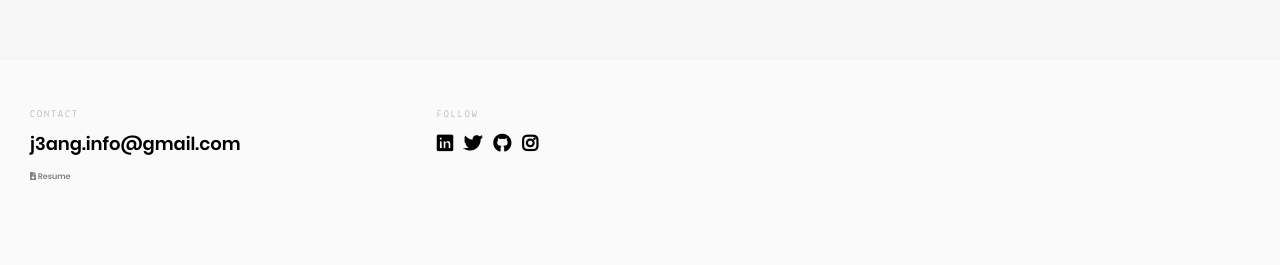
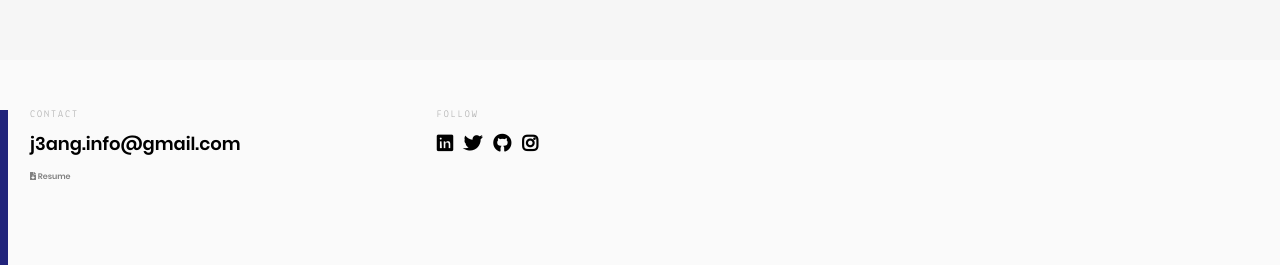
Before and after one commit to jwang206/j3ang, a Jekyll site: the page built from _posts/projects/2018-10-26-Ustar.md, in a window 1280 px wide. Shown: the part 632-897 px from the top of the page. Built offline with Jekyll 4.4.1, drawn with Linux system fonts in a browser that asks for light colours; nearby versions of some CDN libraries.

Commit message:
add footer overlay

```diff
--- a/_includes/footer.html
+++ b/_includes/footer.html
@@ -1,4 +1,5 @@
 <footer class="footer">
+	<div id="corner-overlay"></div>
 	<div class="container">
 		<section class="contact">
 			<h2>Contact</h2>
```
